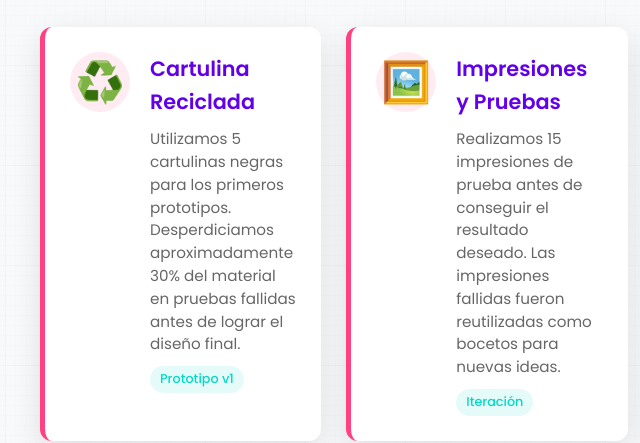
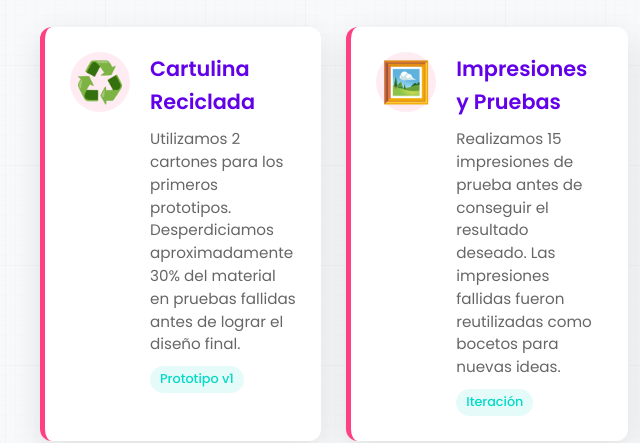
Before and after one commit to CodeMaste001/proyectodelaciencia.github.io, a plain HTML site: page index.html in a window 1280 px wide. Shown: the part 4240-4683 px from the top of the page, 0-640 px from the left. Drawn offline with Linux system fonts and the light colour scheme.

Commit message:
Update index.html

```diff
--- a/index.html
+++ b/index.html
@@ -603,7 +603,7 @@
         <span class="material-icon">♻️</span>
         <div class="material-info">
           <h4>Cartulina Reciclada</h4>
-          <p>Utilizamos 5 cartulinas negras para los primeros prototipos. Desperdiciamos aproximadamente 30% del material en pruebas fallidas antes de lograr el diseño final.</p>
+          <p>Utilizamos 2 cartones  para los primeros prototipos. Desperdiciamos aproximadamente 30% del material en pruebas fallidas antes de lograr el diseño final.</p>
           <span class="material-tag">Prototipo v1</span>
         </div>
       </li>
```
